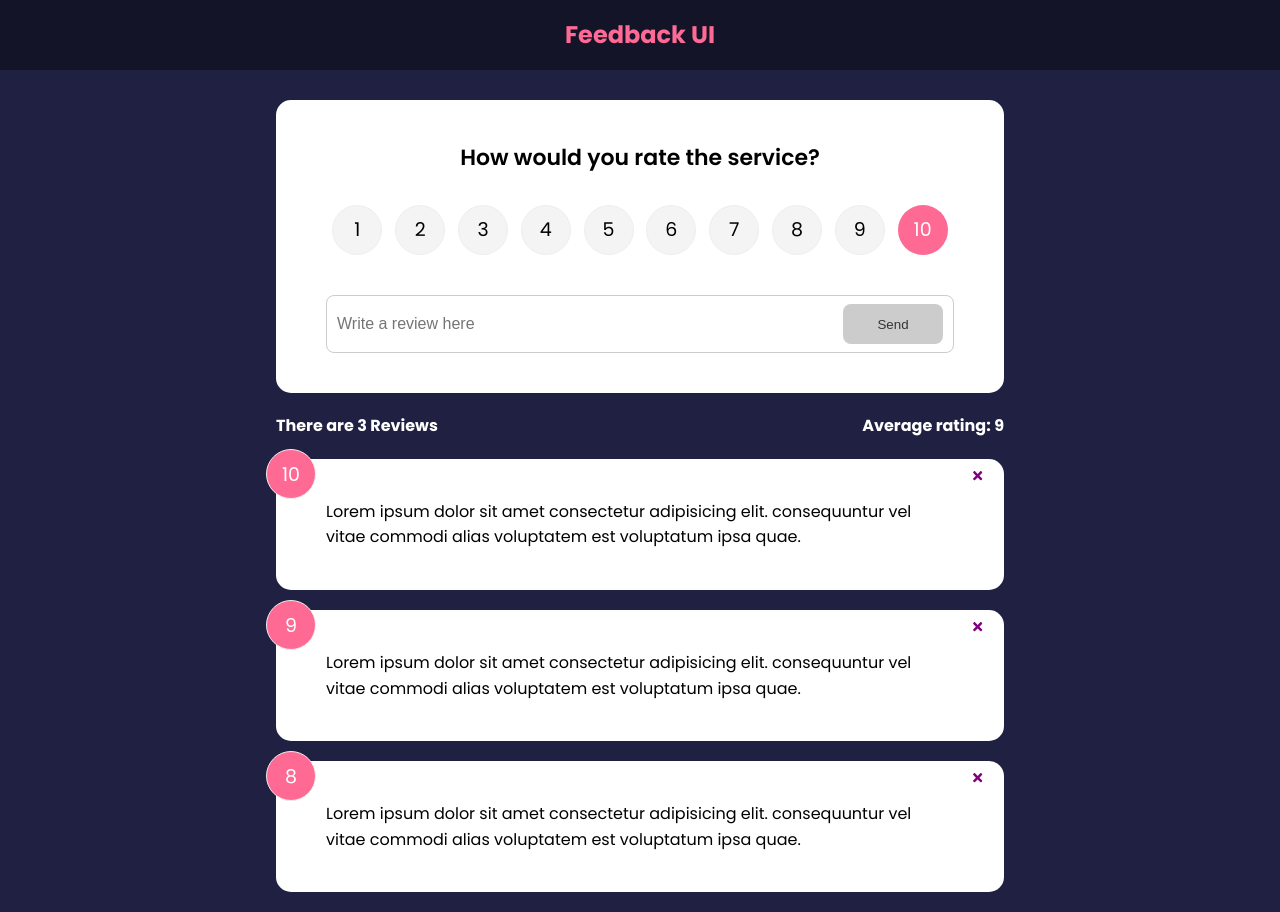
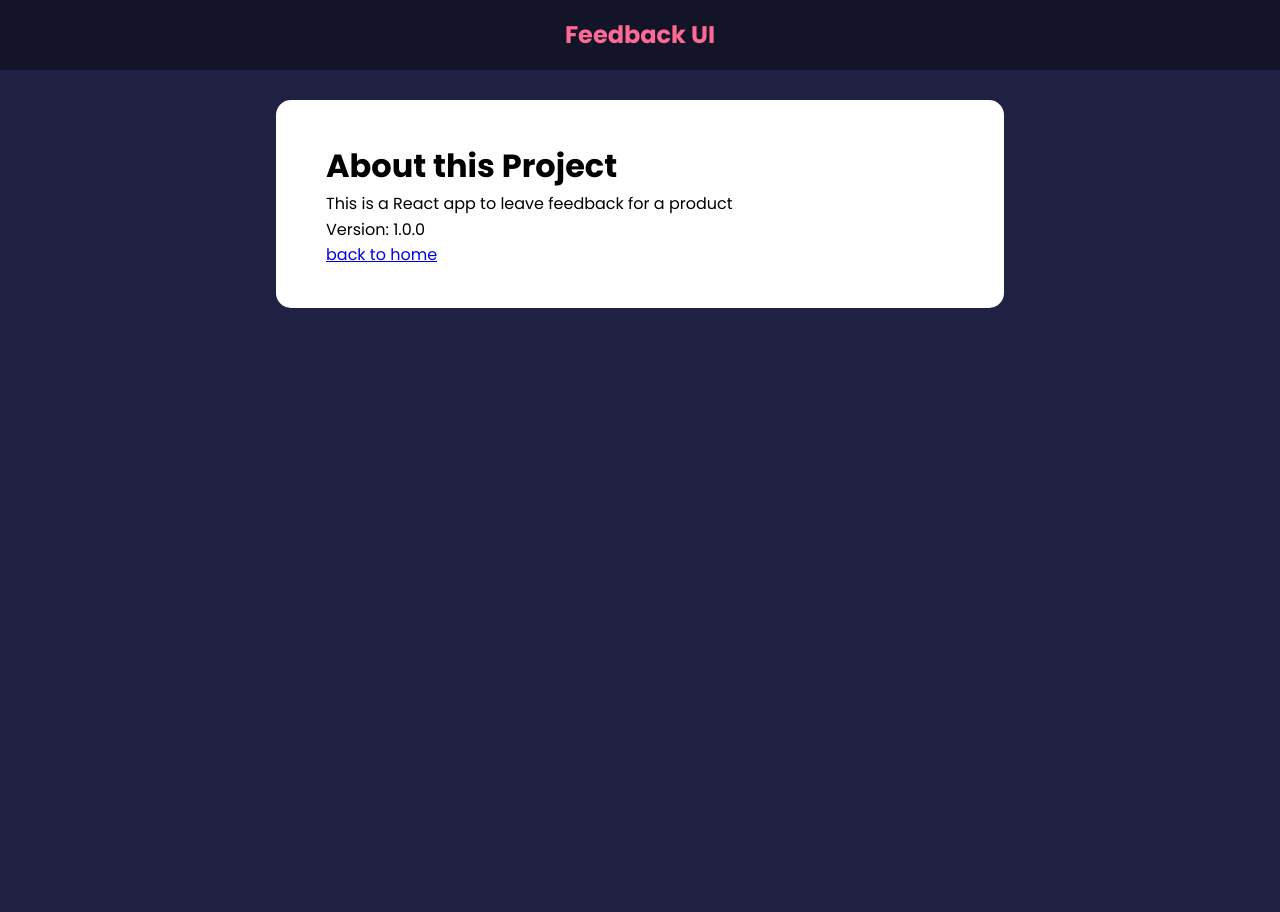
Before and after one commit to jtc27/Feedback-App-React, a React (Create React App) app: page /about in a window 1280 px wide. After the commit the page ends 800 px from the top, so only its background shows below. Built offline with nearby package versions, Linux system fonts and the light colour scheme.

Commit message:
react router v6 created about page created

```diff
--- a/package.json
+++ b/package.json
@@ -10,6 +10,7 @@
     "react": "^17.0.2",
     "react-dom": "^17.0.2",
     "react-icons": "^4.3.1",
+    "react-router-dom": "^6.2.2",
     "react-scripts": "5.0.0",
     "uuid": "^8.3.2",
     "web-vitals": "^2.1.4"
--- a/src/App.js
+++ b/src/App.js
@@ -1,10 +1,14 @@
 import { v4 as uuidv4 } from 'uuid'
+import {BrowserRouter as Router, Route, Routes} from 'react-router-dom'
+
 import { useState } from 'react'
 import Header from './components/Header'
 import FeedbackList from './components/FeedbackList'
 import FeedbackData from './data/FeedbackData'
 import FeedbackStats from './components/FeedbackStats'
 import FeedbackForm from './components/FeedbackForm'
+
+import AboutPage from './pages/AboutPage'
 
 function App() {
   const [feedback, setFeedback] = useState(FeedbackData)
@@ -23,15 +27,26 @@
   }
 
   return (
-    <>
+    <Router>
       <Header />
 
       <div className='container'>
-        <FeedbackForm handleAdd={addFeedback} />
-        <FeedbackStats feedback={feedback} />
-        <FeedbackList feedback = {feedback} handleDelete={deleteFeedback} />
+        <Routes>
+          <Route exact path='/' element={
+            <>
+              <FeedbackForm handleAdd={addFeedback} />
+              <FeedbackStats feedback={feedback} />
+              <FeedbackList feedback = {feedback} handleDelete={deleteFeedback} />
+            </>
+          }>
+
+          </Route>
+
+          <Route path='/about' element={<AboutPage />} />
+        </Routes>
+
       </div>
-    </>
+    </Router>
   )
 }
 
--- /dev/null
+++ b/src/pages/AboutPage.jsx
@@ -0,0 +1,18 @@
+import Card from "../components/shared/card"
+
+
+function AboutPage() {
+  return (
+    <Card>
+      <h1>About this Project</h1>
+      <p>This is a React app to leave feedback for a product</p>
+      <p>Version: 1.0.0</p>
+
+      <p>
+        <a href="/">back to home</a>
+      </p>
+    </Card>
+  )
+}
+
+export default AboutPage
```
Also changed, not shown: 1 other file (tests, documents, lock files or other folders).
